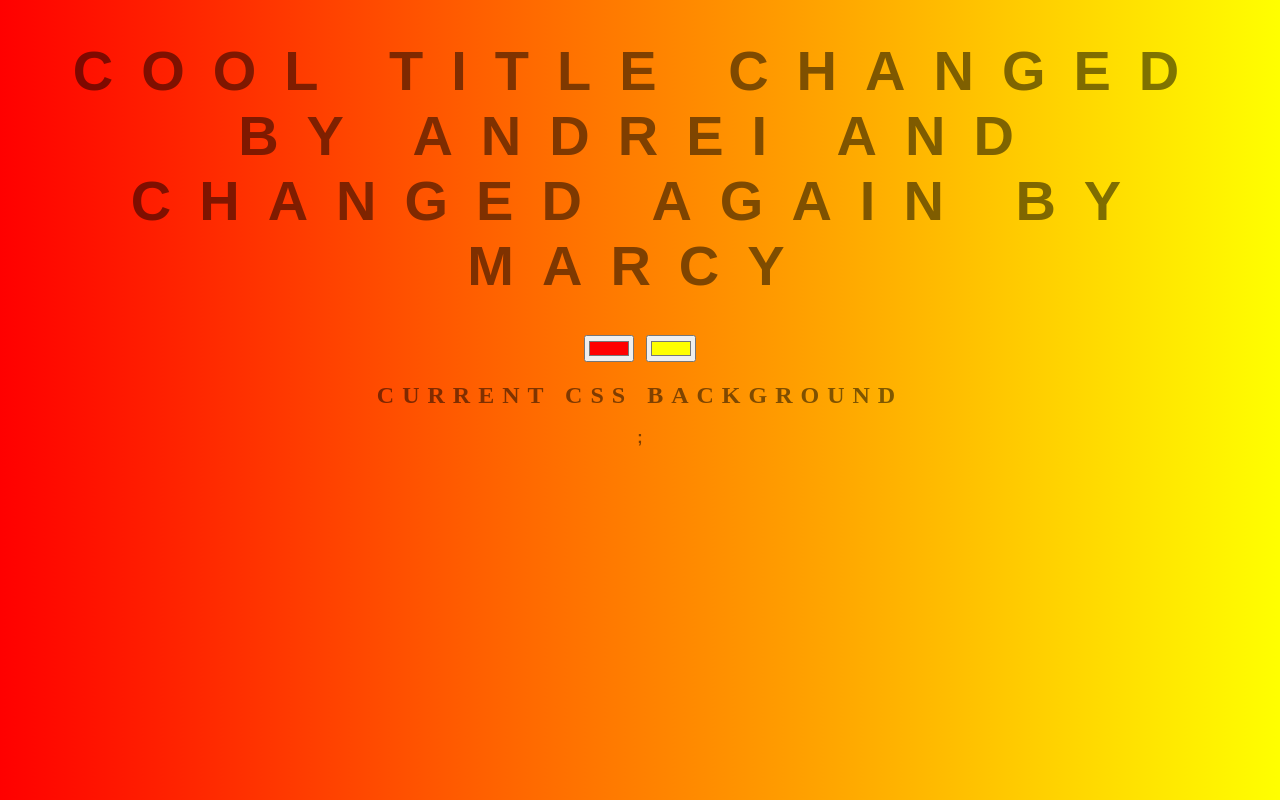
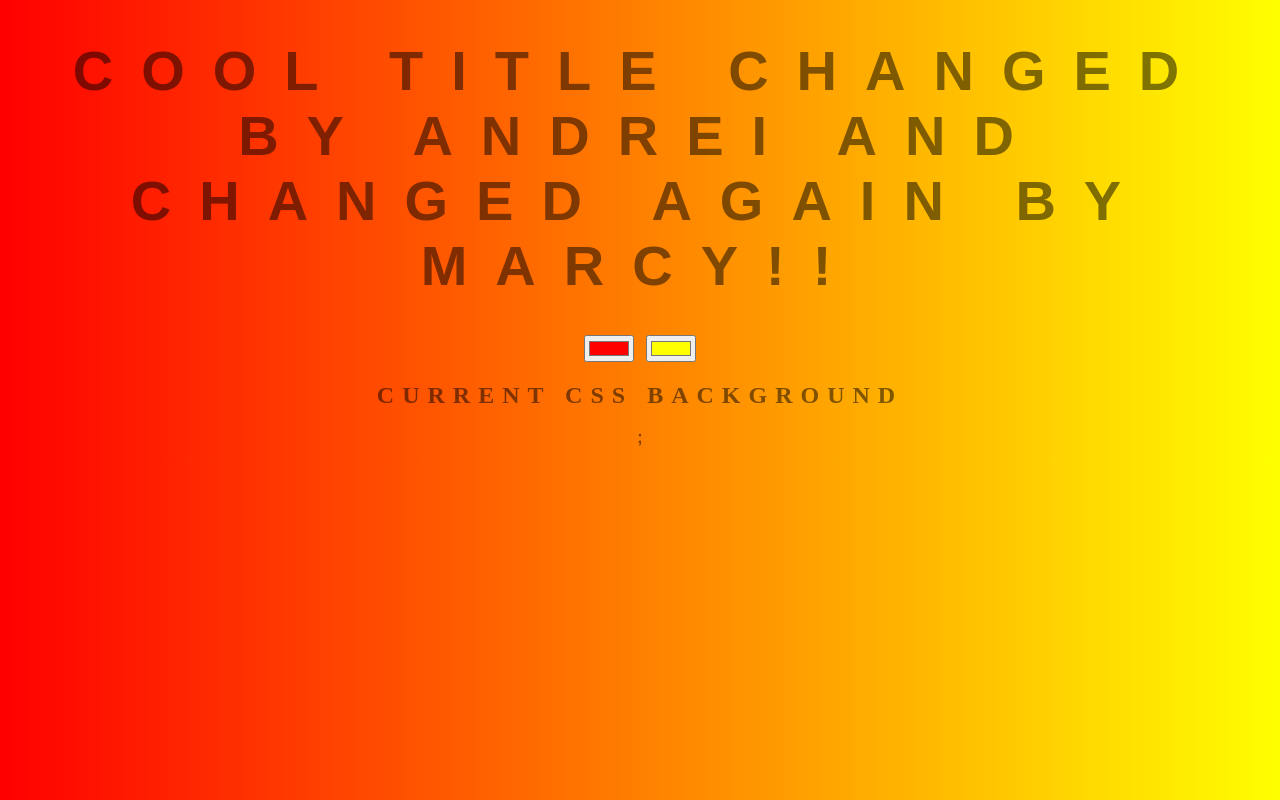
Before and after one commit to dplasenciam/project-background-generator, a plain HTML site: page index.html in a window 1280 px wide. Drawn offline with Linux system fonts and the light colour scheme.

Commit message:
adding exclamation

```diff
--- a/index.html
+++ b/index.html
@@ -8,7 +8,7 @@
   </head>
   <body id="gradient">
     <header>
-      <h1>Cool title changed by Andrei and changed again by Marcy</h1>
+      <h1>Cool title changed by Andrei and changed again by Marcy!!</h1>
     </header>
     <div class="container">
       <div class="colorPicker">
```
